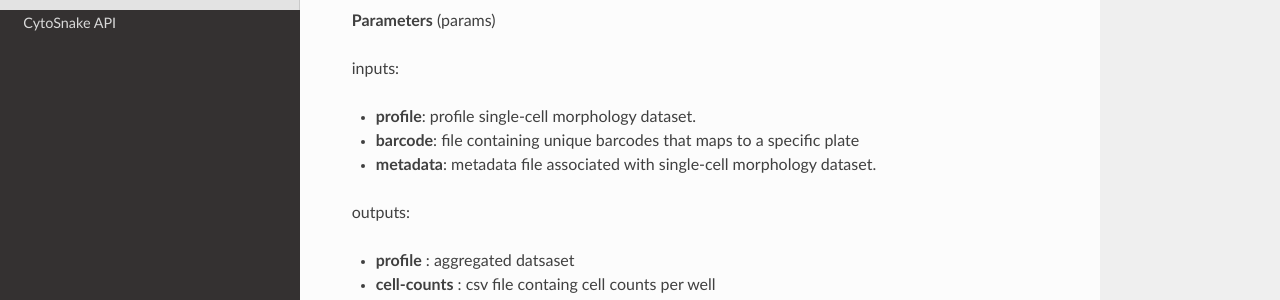
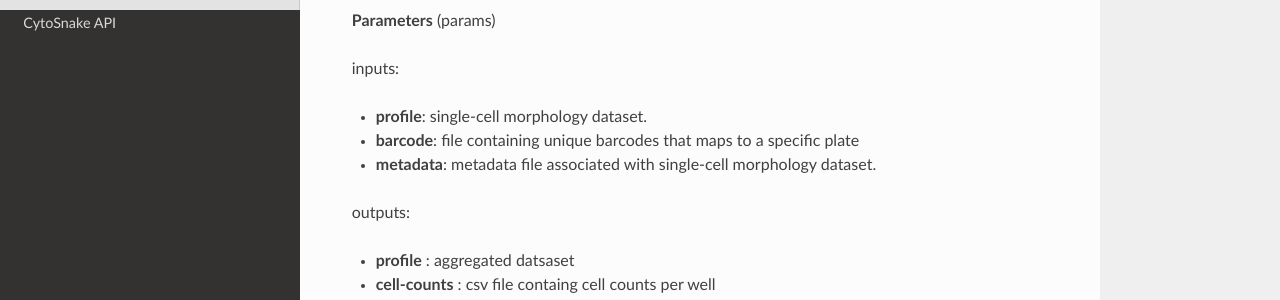
Before and after one commit to WayScience/CytoSnake, a Sphinx documentation site: the page built from docs/workflow-modules.md, in a window 1280 px wide and 900 px high. Shown: the part 424-724 px from the top of the window. Built offline with Sphinx 7.4.7 and the Read the Docs theme 2.0.0, drawn with Linux system fonts in a browser that asks for light colours.

Commit message:
Update docs/workflow-modules.md
Co-authored-by: Jenna Tomkinson <107513215+jenna-tomkinson@users.noreply.github.com>

```diff
--- a/docs/workflow-modules.md
+++ b/docs/workflow-modules.md
@@ -18,7 +18,7 @@ Utilize's pycytominer's aggregate module:
 
 inputs:
 
-- **profile**: profile single-cell morphology dataset.
+- **profile**: single-cell morphology dataset.
 - **barcode**: file containing unique barcodes that maps to a specific plate
 - **metadata**: metadata file associated with single-cell morphology dataset.
 
```
